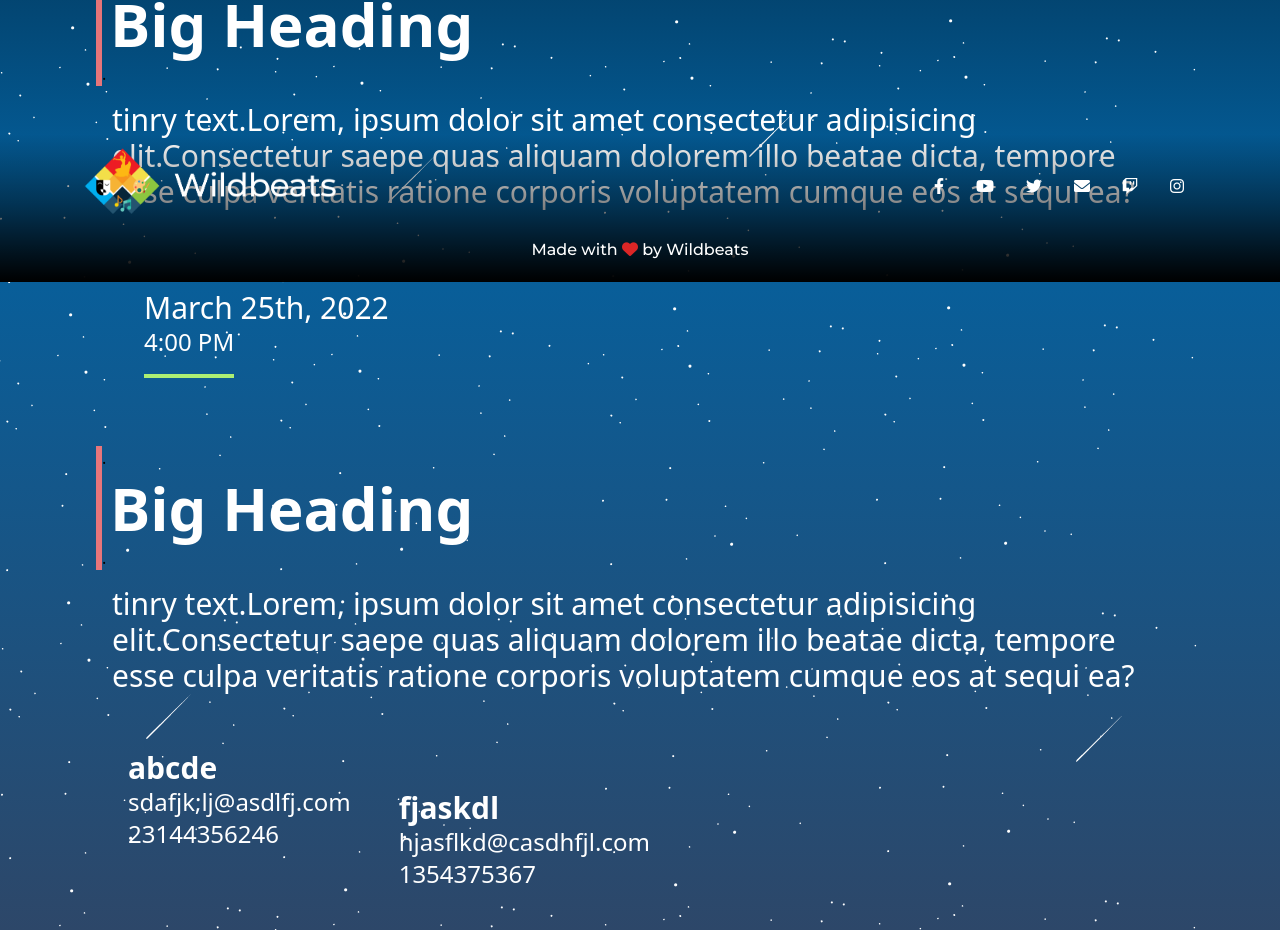
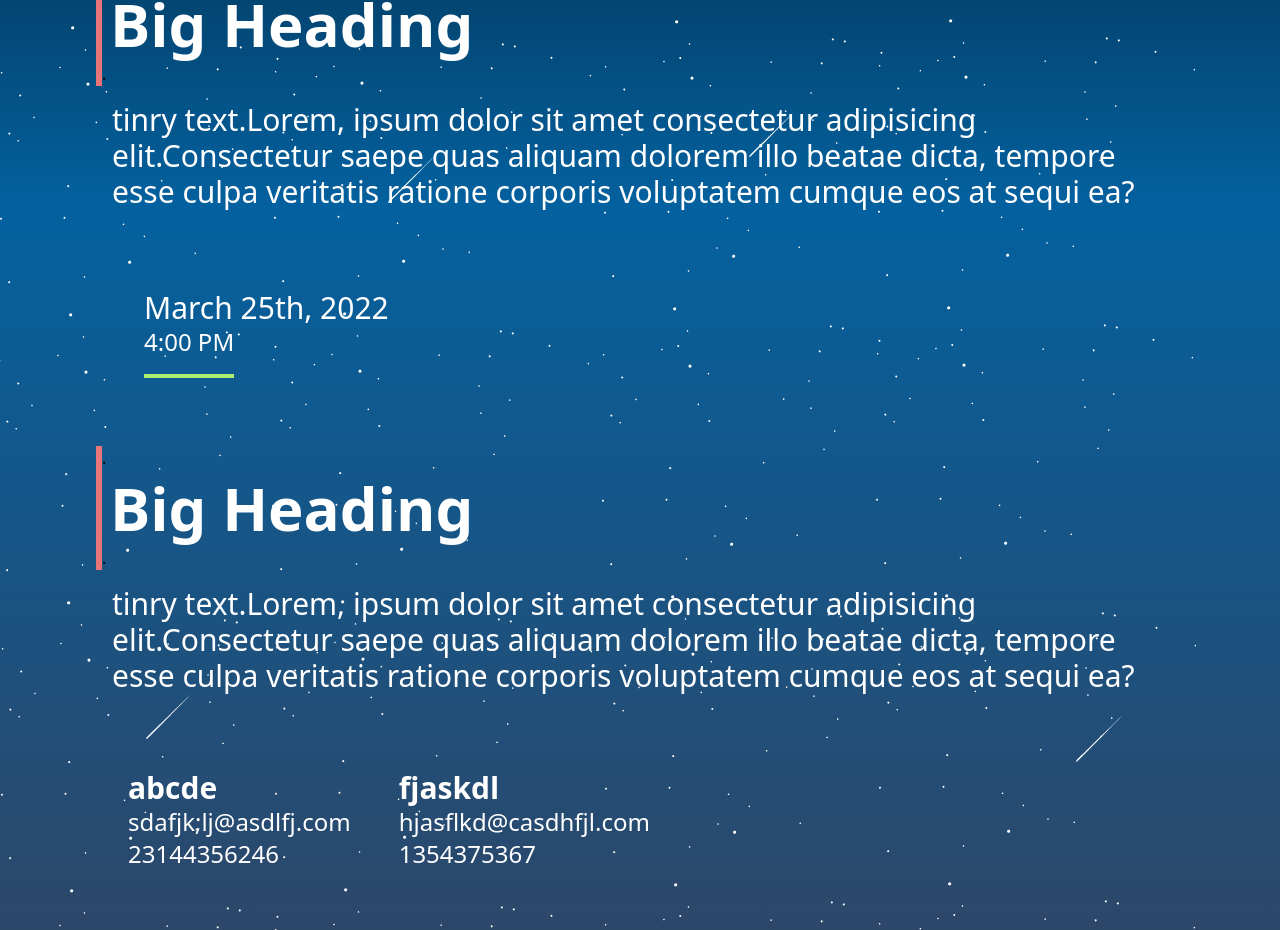
Before and after one commit to iiitkottayam/Enlace, a React (Create React App) app in the folder Enlace-main/: page /competitions in a window 1280 px wide. Shown: the part 518-1448 px from the top of the page. Built offline with nearby package versions, Linux system fonts and the light colour scheme.

Commit message:
events page

```diff
--- a/Enlace-main/src/components/Events/Example.jsx
+++ b/Enlace-main/src/components/Events/Example.jsx
@@ -14,28 +14,26 @@ const Example = ({ heading, content, image, org11, org12, org13, org21, org22, o
                 <div className="h-full w-full pt-36">
                     <div className=" w-11/12 flex flex-col lg:flex-row justify-center mx-auto ">
                         <TextBox heading={heading} content={content} />
+
                         <img
                             src={image}
                             alt="event poster"
                             className="lg:w-75 lg:h-75  mx-auto rounded-2xl mb-5"
                         ></img>
+                        {/* <CommonButton /> */}
                         {/* add button */}
                     </div>
                     <div className="lg:px-20 ">
                         <TextBox />
-
                         <Box />
-
                         <TextBox className="pb-4" />
-
                         <Orglist org1={org11} org1det={org12} ph1={org13} org2={org21} org2det={org22} ph2={org23} />
                     </div>
+                </div>
+                {/* <Footer /> */}
+            </div>
 
-                </div>
-                <Footer />
-            </div>
         </div>
-
     )
 }
 
@@ -49,7 +47,6 @@ Example.defaultProps = {
     org21: "fjaskdl",
     org22: "hjasflkd@casdhfjl.com",
     org23: "1354375367",
-
 };
 
 
--- a/Enlace-main/src/components/Events/OrgList.jsx
+++ b/Enlace-main/src/components/Events/OrgList.jsx
@@ -1,12 +1,12 @@
 const Orglist = ({ org1, org1det, ph1, org2, org2det, ph2 }) => {
     return (
-        <div className="w-full  flex-col lg:w-6/12 flex lg:flex-row py-10 px-12 space-y-10 lg:space-x-12">
-            <div className="w-full h-full">
+        <div className="w-full  flex-col lg:w-6/12 flex lg:flex-row py-10 px-12  lg:space-x-12">
+            <div className="w-full h-full py-5">
                 <p className="text-white font-semibold text-3xl">{org1}</p>
                 <p className="text-white font-regular text-2xl">{org1det}</p>
                 <p className="text-white font-regular text-2xl">{ph1}</p>
             </div>
-            <div className="w-full h-full">
+            <div className="w-full h-full py-5">
                 <p className="text-white font-semibold text-3xl">{org2}</p>
                 <p className="text-white font-regular text-2xl">{org2det}</p>
                 <p className="text-white font-regular text-2xl">{ph2}</p>
```
